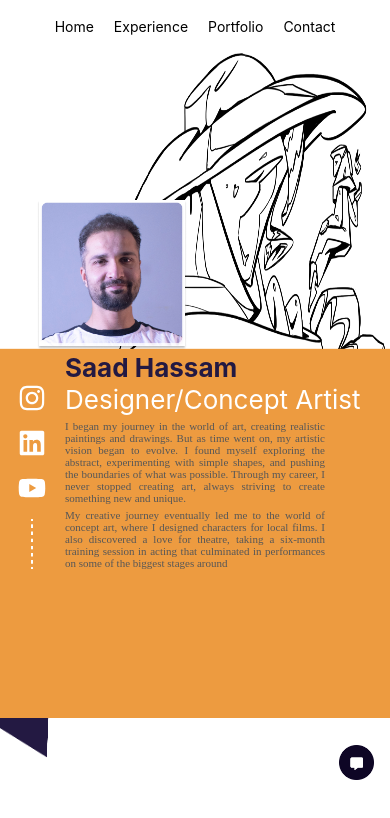
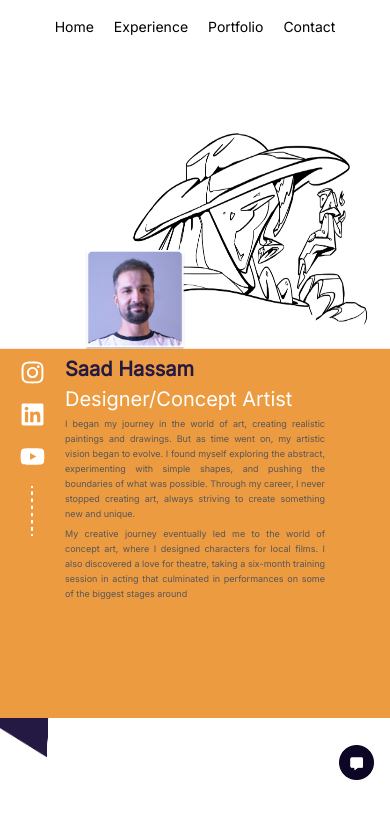
Before and after one commit to saadfarhan124/saad_hassam_web, a Next.js app: page / in a window 390 px wide. Shown: the top 818 px of the page. Built offline with nearby package versions, Linux system fonts and the light colour scheme.

Commit message:
fixFontFamily

```diff
--- a/src/pages/home/index.js
+++ b/src/pages/home/index.js
@@ -25,11 +25,11 @@ const HomePage = () => {
                 alignItems: "center",
               }}
             >
-              <FaInstagram className={styles.icon} size={32} color="white" />
+              <FaInstagram className={styles.icon} size={30} color="white" />
               <br />
-              <FaLinkedin className={styles.icon} size={32} color="white" />
+              <FaLinkedin className={styles.icon} size={30} color="white" />
               <br />
-              <FaYoutube className={styles.icon} size={32} color="white" />
+              <FaYoutube className={styles.icon} size={30} color="white" />
               <br />
               <img className={styles.line} src="/assets/images/line.png" />
             </div>
--- a/src/styles/Home.module.css
+++ b/src/styles/Home.module.css
@@ -22,22 +22,20 @@
 .title1 {
 
   font-weight: 700;
-  font-size: 40px;
+  font-size: 35px;
   color: #231942;
 }
 .title2 {
 
   font-weight: 400;
-  font-size: 40px;
+  font-size: 35px;
 
   color: #ffffff;
 }
 .para {
-  font-family: "Kantumruy";
   text-align: justify;
-  font-style: normal;
   font-weight: 300;
-  font-size: 20px;
+  font-size: 17px;
   width: 80%;
   color: #575757;
 }
@@ -45,22 +43,66 @@
   margin-top: -5rem ;
  }
 
+
 @media (max-width: 2560px) {
-
   .container{
 
     background-repeat: no-repeat;
-    background-size: 55% 55%;
+    background-size: 50% 55%;
+    background-position: top right;
 
   }
-    .imgs {
-  margin-top: 8rem;
-    }
+  .title1 , .title2{
+    margin-top: 5px;
+    font-size: 3rem;
   }
+  .para{
+    font-size: 2rem;
+    line-height: 33px;
+  }
+  .imgs{
+    margin-top: 5rem;
+  }
+  .img{
+  margin-top: -10rem ;
+
+    height: 250px;
+    width: 250px;
+  }
+  .icon{
+    height: 50px;
+    width: 50px;
+  }
+}
 @media (max-width: 2000px) {
-    .imgs {
-  margin-top: 5rem;
-    }
+  .container{
+
+    background-repeat: no-repeat;
+    background-size: 50% 55%;
+    background-position: top right;
+
+  }
+  .title1 , .title2{
+    font-size: 2rem;
+    margin-left:3rem;
+
+  }
+  .para{
+    font-size: 1rem;
+    margin-left:3rem;
+
+  }
+  .imgs{
+    margin-top: 5rem;
+  }
+  .img{
+    height: 250px;
+    width: 250px;
+  }
+  .icon{
+    height: 45px;
+    width: 45px;
+  }
   }
  @media (max-width: 1440px) {
   .container {
@@ -69,9 +111,31 @@
 
   }
     .imgs {
-  margin-top: 2rem;
+  margin-top: 1.5rem !important;
 
     }
+    .title1 , .title2{
+      font-size: 2rem;
+    margin-left:0rem;
+
+    }
+    .para{
+      font-size: 1rem;
+    line-height: 22px;
+    margin-left:0rem;
+
+
+    }
+
+    .img{
+      height: 200px;
+      width: 200px;
+    }
+    .icon{
+      height: 30px;
+      width: 30px;
+    }
+
   }
 
 @media (max-width: 1280px) {
@@ -87,20 +151,34 @@
 
 
   }
+  .img{
+    width: 150px;
+    height: 150px;
+    margin-left: 3rem;
+  }
     .imgs {
       margin-top: 1rem;
 
     }
+    .title1,.title2{
+      font-size: 2rem;
+
+    }
     .para{
-      font-size: 15px;
+      font-size: 12px;
+    }
+    .icon{
+      width: 25px ;
+      height: 25px;
     }
   }
 
 @media (min-width: 500px)and (max-width: 768px) {
+
   .img{
     height: 150px;
     width: 150px;
-    margin-top: -10rem;
+    margin-left: 2rem;
   }
   .icon{
     width: 30px;
@@ -114,25 +192,24 @@
   margin-top: 1rem;
     }
     .title1{
-    margin-top: 3rem;
+    margin-top: 1rem;
 
-      padding-top: 5px;
-      font-size: 30px;
+      padding-top: 2px;
+      font-size: 25px;
     }
      .title2{
-      padding-top: 5px;
-      font-size: 30px;
+      font-size: 25px;
     }
     .para{
       padding-top: 5px;
-      font-size: 11px;
+      font-size: 10.5px;
 
     }
     .container {
       height: 90vh;
 
-      background-size: 100% 50%;
-      background-position: right 30px top 10px;
+      background-size: 70% 40%;
+      background-position: right  top 1rem;
 
     }
   }
@@ -140,8 +217,8 @@
 
 @media (max-width: 425px) {
   .container{
-    background-size: 100% 50%;
-    background-position: center top 15px;
+    background-size: 90% 30%;
+    background-position: center top 6rem;
   }
 
     .imgs {
@@ -150,26 +227,27 @@
   margin-left: 1rem;
 
     }
-    .img{    width: 150px;
-      height: 150px;
+    .img{    width: 100px;
+      height: 100px;
       margin-top: -10rem;
     }
     .title1{
       padding-top: 3rem;
-      font-size: 26px;
+      font-size: 20px;
     }
      .title2{
       padding-top: 1px;
-      font-size: 26px;
+      font-size: 20px;
     }
     .para{
       padding-top: 5px;
-      font-size: 11px;
+      font-size: 9px;
+      line-height: 15px;
 
     }
     .icon{
-      width: 28px;
-      height: 28px;
+      width: 25px;
+      height: 25px;
 
     }
     .line{
@@ -183,19 +261,21 @@
 
   .title1{
     padding-top: 3rem;
-    font-size: 22px;
+    font-size: 18px;
   }
    .title2{
     padding-top: 1px;
-    font-size: 22px;
+    font-size: 18px;
   }
   .para{
     padding-top: 5px;
-    font-size: 10px;
+    font-size: 8px;
+    line-height: 12px;
+
   }
   .icon{
-    width: 25px;
-    height: 25px;
+    width: 20px;
+    height: 20px;
 
   }
   .line{
--- a/src/styles/globals.css
+++ b/src/styles/globals.css
@@ -1,7 +1,9 @@
+@import url('https://fonts.googleapis.com/css2?family=Inter&display=swap');
+
 *{
   margin: 0;
   padding: 0;
-  font-family: 'Inter', sans-serif;
+  font-family: 'Inter';
 
 }
 
```
Also changed, not shown: src/styles/Experience.module.css (+12 -27 lines), src/styles/Portfolio.module.css (+13 -13 lines).
